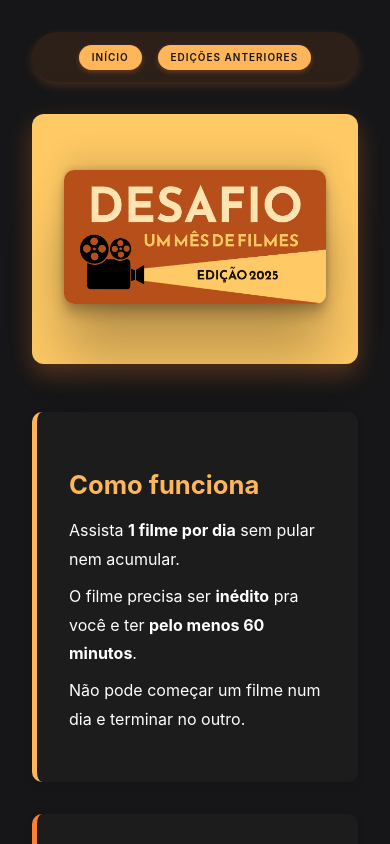
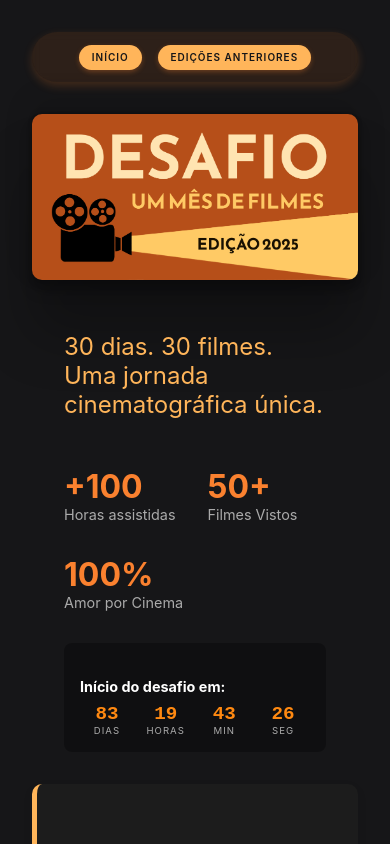
Before and after one commit to Gallicchio-Tavares/Desafio-Filmes, a React (Vite) app in the folder website/: page / in a window 390 px wide. Shown: the top 844 px of the page. Built offline with nearby package versions, Linux system fonts and the light colour scheme.

Commit message:
Aprimora home

```diff
--- /dev/null
+++ b/website/src/components/CountdownTimer.jsx
@@ -0,0 +1,67 @@
+import React, { useState, useEffect } from "react";
+import "../styles/CountdownTimer.css";
+
+const CountdownTimer = () => {
+  const [timeLeft, setTimeLeft] = useState({
+    days: 0,
+    hours: 0,
+    minutes: 0,
+    seconds: 0
+  });
+
+  useEffect(() => {
+    const calculateTimeLeft = () => {
+      const now = new Date();
+      const targetDate = new Date('2025-07-26T00:00:00');
+      const difference = targetDate - now;
+
+      if (difference > 0) {
+        const days = Math.floor(difference / (1000 * 60 * 60 * 24));
+        const hours = Math.floor((difference / (1000 * 60 * 60)) % 24);
+        const minutes = Math.floor((difference / 1000 / 60) % 60);
+        const seconds = Math.floor((difference / 1000) % 60);
+
+        setTimeLeft({ days, hours, minutes, seconds });
+      } else {
+        setTimeLeft({ days: 0, hours: 0, minutes: 0, seconds: 0 });
+      }
+    };
+
+    calculateTimeLeft();
+
+    const timer = setInterval(calculateTimeLeft, 1000);
+
+    // Limpa o intervalo ao desmontar o componente
+    return () => clearInterval(timer);
+  }, []);
+
+  const formatNumber = (num) => {
+    return num < 10 ? `0${num}` : num;
+  };
+
+  return (
+    <div className="countdown-timer">
+      <h4>Início do desafio em:</h4>
+      <div className="timer-display">
+        <div className="timer-unit">
+          <span className="timer-number">{formatNumber(timeLeft.days)}</span>
+          <span className="timer-label">dias</span>
+        </div>
+        <div className="timer-unit">
+          <span className="timer-number">{formatNumber(timeLeft.hours)}</span>
+          <span className="timer-label">horas</span>
+        </div>
+        <div className="timer-unit">
+          <span className="timer-number">{formatNumber(timeLeft.minutes)}</span>
+          <span className="timer-label">min</span>
+        </div>
+        <div className="timer-unit">
+          <span className="timer-number">{formatNumber(timeLeft.seconds)}</span>
+          <span className="timer-label">seg</span>
+        </div>
+      </div>
+    </div>
+  );
+};
+
+export default CountdownTimer;
--- a/website/src/pages/Home.jsx
+++ b/website/src/pages/Home.jsx
@@ -3,14 +3,36 @@ import Navbar from "../components/Navbar";
 import "../styles/Home.css";
 import headerImg from "../assets/desafio-filmes.png";
 import Footer from "../components/Footer";
+import CountdownTimer from "../components/CountdownTimer";
 
 const Home = () => {
+
   return (
     <div className="container">
       <Navbar />
 
-      <header className="header">
+      <header>
       <img src={headerImg} alt="Desafio" className="header-img" />
+      <div className="hero-content">
+          <p className="hero-tagline">30 dias. 30 filmes. Uma jornada cinematográfica única.</p>
+
+          <div className="hero-stats">
+            <div className="stat-item">
+              <span className="stat-number">+100</span>
+              <span className="stat-label">Horas assistidas</span>
+            </div>
+            <div className="stat-item">
+              <span className="stat-number">50+</span>
+              <span className="stat-label">Filmes Vistos</span>
+            </div>
+            <div className="stat-item">
+              <span className="stat-number">100%</span>
+              <span className="stat-label">Amor por Cinema</span>
+            </div>
+          </div>
+
+          <CountdownTimer />
+        </div>
       </header>
 
       <section className="section rules">
--- /dev/null
+++ b/website/src/styles/CountdownTimer.css
@@ -0,0 +1,89 @@
+.countdown-timer {
+    margin-top: 2rem;
+    padding: 1.5rem;
+    background-color: rgba(0,0,0,0.3);
+    border-radius: 8px;
+    display: inline-block;
+    animation: pulse 2s infinite alternate;
+  }
+
+  @keyframes pulse {
+    from {
+      box-shadow: 0 0 0 0 rgba(253, 191, 96, 0.4);
+    }
+    to {
+      box-shadow: 0 0 0 10px rgba(253, 191, 96, 0);
+    }
+  }
+
+  .timer-display {
+    display: flex;
+    gap: 1rem;
+  }
+
+  .timer-unit {
+    display: flex;
+    flex-direction: column;
+    align-items: center;
+    min-width: 60px;
+  }
+
+  .timer-number {
+    font-size: 2rem;
+    font-weight: bold;
+    color: var(--highlight);
+    font-family: 'Courier New', monospace;
+  }
+
+  .timer-label {
+    font-size: 0.8rem;
+    text-transform: uppercase;
+    color: var(--muted);
+    letter-spacing: 1px;
+  }
+
+  /* Responsividade */
+  @media (max-width: 768px) {
+    .timer-display {
+      gap: 0.5rem;
+    }
+
+    .timer-unit {
+      min-width: 50px;
+    }
+
+    .timer-number {
+      font-size: 1.5rem;
+    }
+  }
+
+  @media (max-width: 400px) {
+    .countdown-timer {
+      padding: 1rem;
+      width: 100%;
+      box-sizing: border-box;
+    }
+
+    .timer-display {
+      gap: 0.3rem;
+      justify-content: space-between;
+    }
+
+    .timer-unit {
+      min-width: 0;
+      flex: 1;
+    }
+
+    .timer-number {
+      font-size: 1.2rem;
+    }
+
+    .timer-label {
+      font-size: 0.6rem;
+    }
+
+    .countdown-timer h4 {
+      font-size: 0.9rem;
+      margin-bottom: 0.5rem;
+    }
+  }
--- a/website/src/styles/Home.css
+++ b/website/src/styles/Home.css
@@ -71,3 +71,57 @@ ul, ol {
   from { opacity: 0; transform: scale(0.95); }
   to { opacity: 1; transform: scale(1); }
 }
+
+
+/* header */
+
+.hero-content {
+  flex: 1;
+  padding: 4rem;
+  display: flex;
+  flex-direction: column;
+  justify-content: center;
+  z-index: 2;
+}
+
+.hero-tagline {
+  font-size: 1.5rem;
+  color: var(--primary);
+  margin: 1rem 0 0;
+  max-width: 600px;
+}
+
+.hero-stats {
+  display: flex;
+  gap: 2rem;
+  margin-top: 3rem;
+}
+
+.stat-item {
+  display: flex;
+  flex-direction: column;
+}
+
+.stat-number {
+  font-size: 2rem;
+  font-weight: bold;
+  color: var(--secondary);
+}
+
+.stat-label {
+  font-size: 0.9rem;
+  color: var(--muted);
+}
+
+/* Responsividade */
+@media (max-width: 1024px) {
+
+  .hero-content {
+    padding: 2rem;
+    order: 2;
+  }
+
+  .hero-stats {
+    flex-wrap: wrap;
+  }
+}
```
